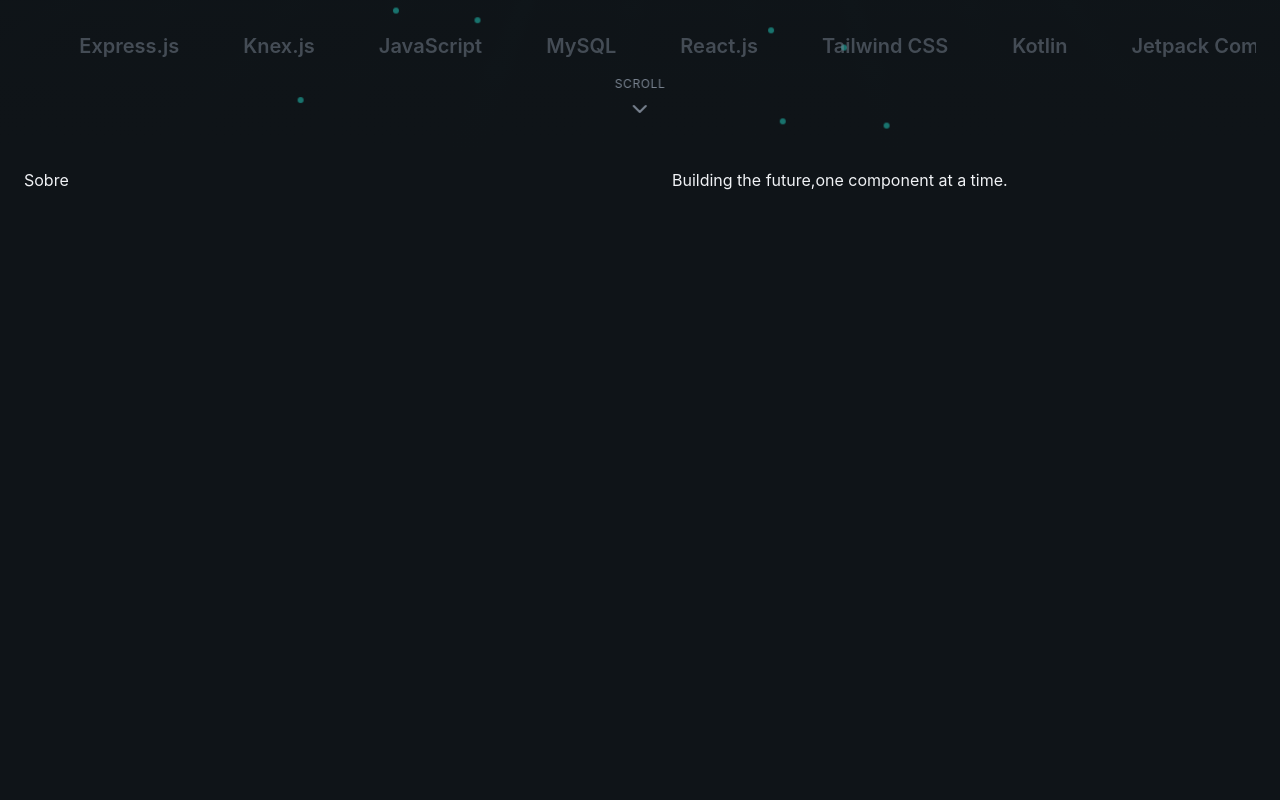
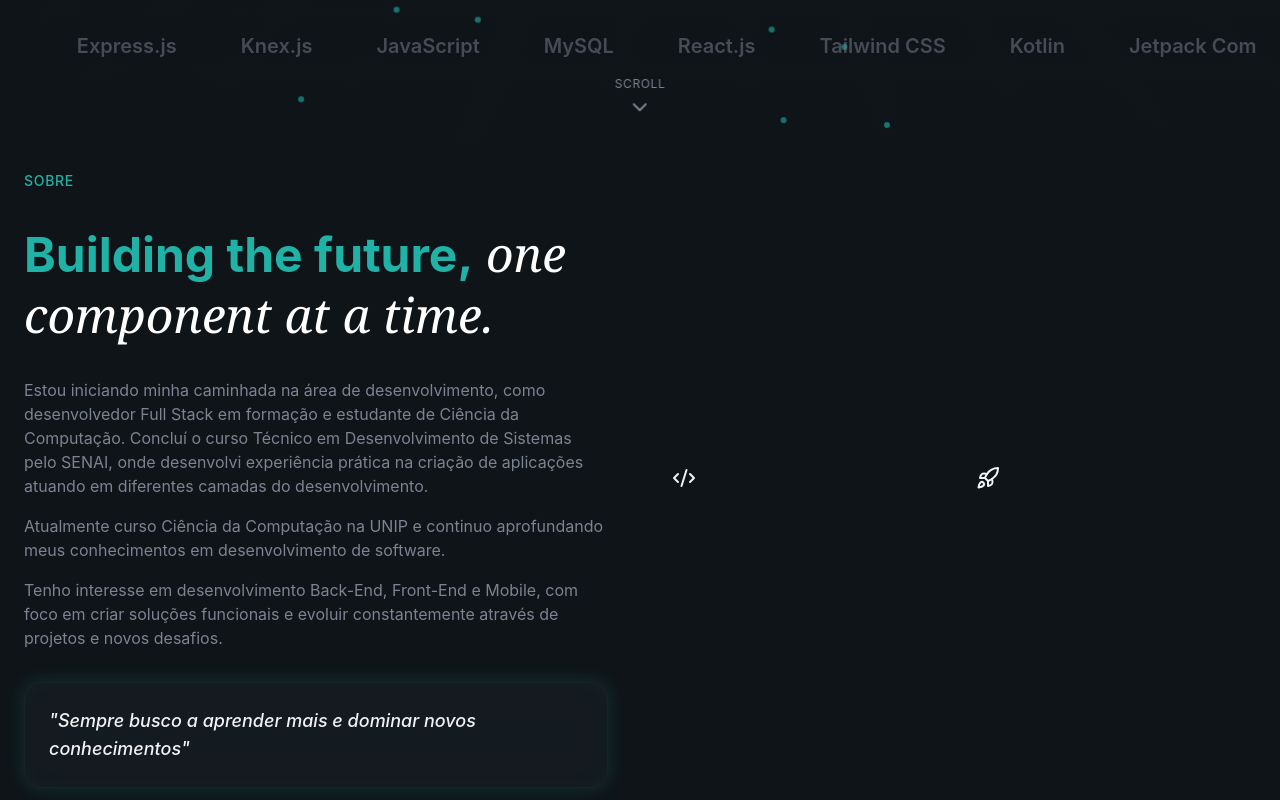
Before and after one commit to EnzoCarrilho/portifolio_react_tailwind, a React (Vite) app: page / in a window 1280 px wide. Shown: the part 994-1794 px from the top of the page. Before the commit the page ends 1198 px from the top, so only its background shows below. Built offline with nearby package versions, Linux system fonts and the light colour scheme.

Commit message:
feat: Adiciona texto sobre e inicio dos cards das habilidades

```diff
--- a/src/sections/About.jsx
+++ b/src/sections/About.jsx
@@ -20,13 +20,50 @@
                 <div className="grid lg:grid-cols-2 gap-16 items-center">
                     {/* Left Column */}
                     <div className="space-y-8">
-                        <span>Sobre</span>
+                        <div className="animate-fade-in">
+                            <span className="text-secondary-foreground text-sm font-medium tracking-wider uppercase">
+                                Sobre
+                            </span>
+                        </div>
+
+                        <h2 className="text-4xl md:text-5xl font-bold leading-tight animate-fade-in animation-delay-100 text-secondary-foreground ">
+                            Building the future,
+                            <span className="font-serif italic font-normal text-white">
+                                {" "}
+                                one component at a time.
+                            </span>
+                        </h2>
+
+                        <div className="space-y-4 text-muted-foreground animate-fade-in animation-delay-200">
+                            <p>
+                                Estou iniciando minha caminhada na área de desenvolvimento, como desenvolvedor Full Stack em formação e estudante de Ciência da Computação.
+                                Concluí o curso Técnico em Desenvolvimento de Sistemas pelo SENAI, onde desenvolvi experiência prática na criação de aplicações atuando em diferentes camadas do desenvolvimento.
+                            </p>
+                            <p>
+                                Atualmente curso Ciência da Computação na UNIP e continuo aprofundando meus conhecimentos em desenvolvimento de software.
+                            </p>
+                            <p>
+                                Tenho interesse em desenvolvimento Back-End, Front-End e Mobile, com foco em criar soluções funcionais e evoluir constantemente através de projetos e novos desafios.
+                            </p>
+                        </div>
+
+                        <div className="glass rounded-2xl p-6 glow-border animate-fade-in animation-delay-300">
+                            <p className="text-lg font-medium italic text-foreground">
+                                "Sempre busco a aprender mais e dominar novos conhecimentos"
+                            </p>
+                        </div>
                     </div>
 
-                    <h2>
-                        Building the future,
-                        <span>one component at a time.</span>
-                    </h2>
+                    {/* Right Column - Highlights */}
+                    <div className="grid sm:grid-cols-2 gap-6">
+                        {highlights.map((item, index) => (
+                            <div>
+                                <div>
+                                    <item.icon />
+                                </div>
+                            </div>
+                        ))}
+                    </div>
                 </div>
             </div>
         </section>
```
